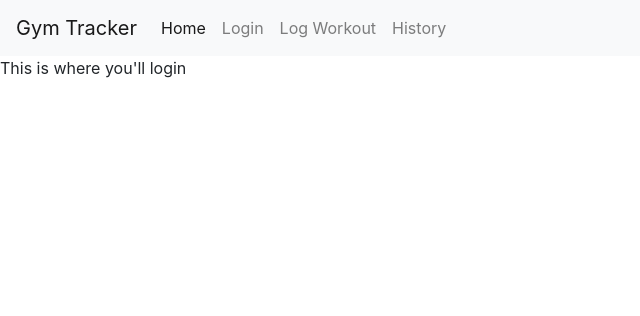
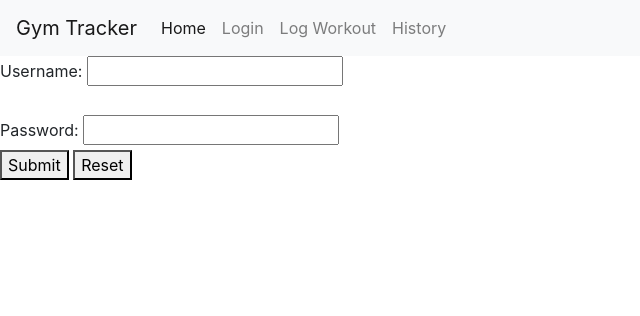
Before and after one commit to hud-k/gym-tracker, a Flask app: page /login in a window 1280 px wide. Shown: the top 316 px of the page, without its empty margins (0-640 px from the left). Run offline with Flask 3, Linux system fonts and the light colour scheme.

Commit message:
feat: added login form structure

```diff
--- a/app/templates/login.html
+++ b/app/templates/login.html
@@ -1,3 +1,20 @@
 {% extends "base.html" %}
 {% block title %}Login{% endblock %}
-{% block content %}This is where you'll login{% endblock %}
+{% block content %}
+<form>
+    <div>
+        <label for="username">Username:</label>
+        <input type="text" id="username" name="username" required>
+    </div>
+
+    <br>
+
+    <div>
+        <label for="password">Password:</label>
+        <input type="password" id="password" name="password" required>
+    </div>
+
+    <button type="submit">Submit</button>
+    <button type="reset">Reset</button>
+</form>
+{% endblock %}
```
